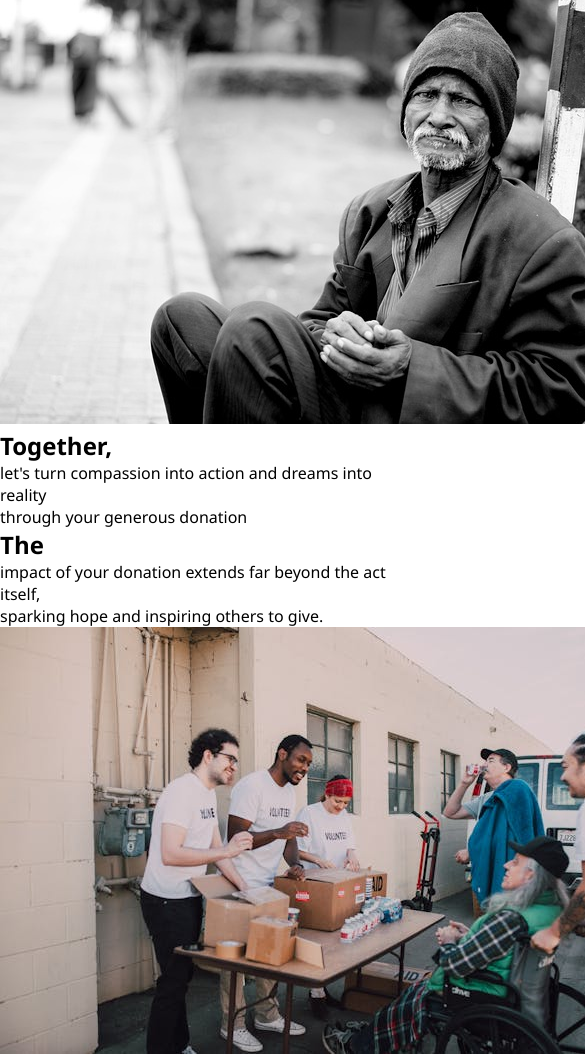
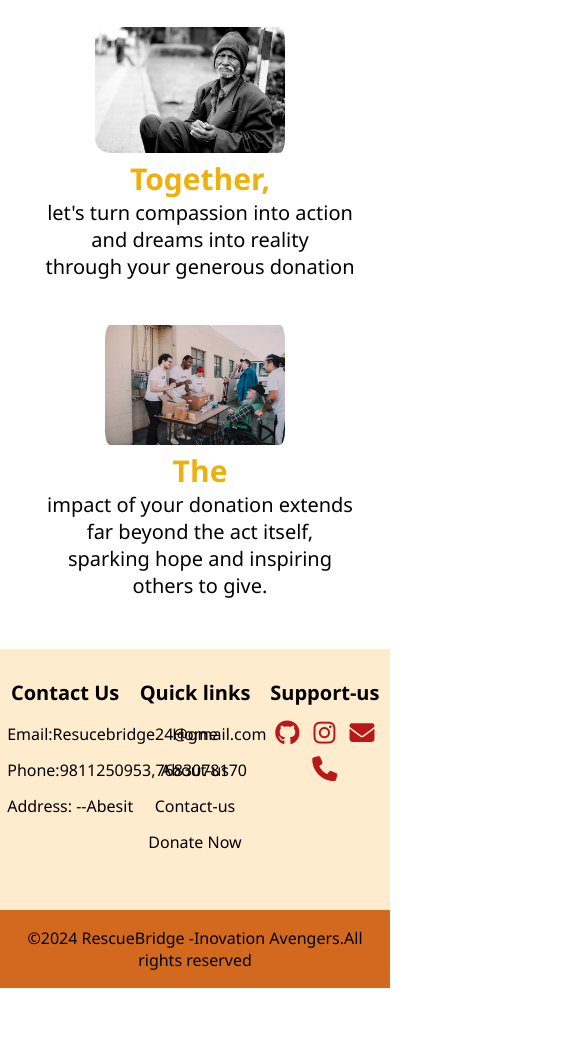
Before and after one commit to MRIGAANKSh/Resucebridge, a plain HTML site: page index.html in a window 390 px wide. Shown: the part 451-1505 px from the top of the page, 585 px wide, since content can reach past the window. After the commit the page ends 1439 px from the top, so only its background shows below. Drawn offline with Linux system fonts and the light colour scheme.

Commit message:
second commit

```diff
--- a/style.css
+++ b/style.css
@@ -5,6 +5,11 @@
   text-decoration: none;
   font-family: "Segoe UI", Tahoma, Geneva, Verdana, sans-serif;
   box-sizing: border-box;
+}
+body {
+  margin: 0;
+  padding: 0;
+  overflow-x: hidden;
 }
 header {
   width: 100%;
@@ -140,7 +145,7 @@ header {
 .box1 {
   background-image: url(113.jpg);
   width: 100vw;
-  height: 475px;
+  height: 525px;
   background-repeat: no-repeat;
   background-position: center;
   background-size: cover;
@@ -159,13 +164,12 @@ header {
   .box1 {
     height: 40vh;
   }
-  .btn1{
+  .btn1 {
     padding: 5px 15px;
   }
-  .btn2{
+  .btn2 {
     padding: 5px 15px;
   }
-
 }
 @media only screen and (max-width: 900px) {
   .content h1 {
@@ -190,7 +194,7 @@ header {
 .box2 div {
   color: white;
 }
-.btn3 a{
+.btn3 a {
   color: rgb(255, 255, 255);
   font-size: 15px;
   padding: 10px 25px;
@@ -199,17 +203,17 @@ header {
   margin: 0 5px;
   background-color: rgb(236, 177, 13);
 }
-.btn3 a:hover{
-  background-color:rgba(236, 176, 13, 0.74) ;
+.btn3 a:hover {
+  background-color: rgba(236, 176, 13, 0.74);
 }
-@media only screen and (max-width:621px){
-  .box2{
-    height:80px;
+@media only screen and (max-width: 621px) {
+  .box2 {
+    height: 80px;
   }
-  .mbox{
-    font-size:18px;
+  .mbox {
+    font-size: 18px;
   }
-  .btn3 a{
+  .btn3 a {
     color: rgb(255, 255, 255);
     font-size: 8px;
     padding: 10px 15px;
@@ -219,11 +223,11 @@ header {
     background-color: rgb(236, 177, 13);
   }
 }
-@media only screen and (max-width:724px){
-  .mbox{
-    font-size:15px;
+@media only screen and (max-width: 724px) {
+  .mbox {
+    font-size: 15px;
   }
-  .btn3 a{
+  .btn3 a {
     color: rgb(255, 254, 254);
     font-size: 12px;
     padding: 12px 20px;
@@ -232,16 +236,15 @@ header {
     margin: 0 5px;
     background-color: rgb(236, 177, 13);
   }
-
 }
-@media only screen and (max-width:563px){
-  .box2{
-    height:60px;
+@media only screen and (max-width: 563px) {
+  .box2 {
+    height: 60px;
   }
-  .mbox{
-    font-size:12px;
+  .mbox {
+    font-size: 12px;
   }
-  .btn3 a{
+  .btn3 a {
     color: rgb(255, 254, 254);
     font-size: 8px;
     padding: 10px 15px;
@@ -251,21 +254,19 @@ header {
     background-color: rgb(236, 177, 13);
   }
 }
-@media only screen and (max-width:400px){
-  .box2{
-    height:60px;
+@media only screen and (max-width: 400px) {
+  .box2 {
+    height: 60px;
   }
-  .mbox{
-    font-size:8px;
+  .mbox {
+    font-size: 8px;
   }
-  .btn3 a{
-
+  .btn3 a {
     font-size: 5px;
     padding: 7px 8px;
-
   }
-  .box1{
-    height:40vh;
+  .box1 {
+    height: 40vh;
   }
   .content h1 {
     font-size: 25px;
@@ -277,10 +278,233 @@ header {
   .box1 {
     height: 40vh;
   }
-  .btn1{
+  .btn1 {
     padding: 5px 15px;
   }
-  .btn2{
+  .btn2 {
     padding: 5px 15px;
   }
 }
+.container {
+  display: flex;
+  align-items: center;
+  justify-content: center;
+  margin: 15px auto;
+  padding-left: 30px;
+  padding-right: 30px;
+  padding-top: 15px;
+  padding-bottom: 15px;
+}
+.cnt {
+  display: flex;
+  align-items: center;
+  justify-content: space-between;
+}
+.img2 img {
+  max-width: 420px;
+  padding-right: 10px;
+  border-radius: 15px;
+}
+.text h2 {
+  font-size: 42px;
+  color: rgb(236, 177, 13);
+}
+.text p {
+  font-size: 26px;
+}
+.text {
+  padding-left: 10px;
+}
+
+@media only screen and (max-width: 768px) {
+  .cnt {
+    flex-direction: column;
+    text-align: center;
+  }
+  .img2 img {
+    width: 400px;
+  }
+  .text {
+    font-size: 30px;
+  }
+}
+@media only screen and (max-width: 568px) {
+  .cnt {
+    flex-direction: column;
+    text-align: center;
+  }
+  .img2 img {
+    width: 300px;
+  }
+  .text h2 {
+    font-size: 40px;
+  }
+  .text p {
+    font-size: 30px;
+  }
+}
+@media only screen and (max-width: 398px) {
+  .cnt {
+    flex-direction: column;
+    text-align: center;
+  }
+  .img2 img {
+    width: 200px;
+  }
+  .text h2 {
+    font-size: 30px;
+  }
+  .text p {
+    font-size: 20px;
+  }
+}
+.cnt2 {
+  display: flex;
+  align-items: center;
+  justify-content: space-between;
+  padding-bottom: 20px;
+}
+.img3 img {
+  max-width: 420px;
+  padding-right: 10px;
+  padding-left: 10px;
+  border-radius: 15px;
+}
+.text2 h2 {
+  font-size: 42px;
+  color: rgb(236, 177, 13);
+}
+.text2 p {
+  font-size: 26px;
+}
+.text2 {
+  padding-left: 10px;
+}
+@media only screen and (max-width: 768px) {
+  .cnt2 {
+    flex-direction: column-reverse;
+    text-align: center;
+  }
+  .img3 img {
+    width: 400px;
+  }
+  .text2 {
+    font-size: 30px;
+  }
+}
+@media only screen and (max-width: 568px) {
+  .cnt2 {
+    flex-direction: column-reverse;
+    text-align: center;
+  }
+  .img3 img {
+    width: 300px;
+  }
+  .text2 h2 {
+    font-size: 40px;
+  }
+  .text2 p {
+    font-size: 30px;
+  }
+}
+@media only screen and (max-width: 398px) {
+  .cnt2 {
+    flex-direction: column-reverse;
+    text-align: center;
+  }
+  .img3 img {
+    width: 200px;
+  }
+  .text2 h2 {
+    font-size: 30px;
+  }
+  .text2 p {
+    font-size: 20px;
+  }
+}
+footer {
+  background-color: blanchedalmond;
+  padding-top: 30px;
+}
+.container2 {
+  width: 100vw;
+  margin: auto;
+  display: flex;
+  justify-content: center;
+}
+.footercontent{
+  width: 33.3%;
+}
+.footercontent p {
+  width: 150px;
+  margin: auto;
+  padding: 7px;
+}
+.footercontent ul {
+  text-align: center;
+}
+footer h3 {
+  font-size: 20px;
+  margin-bottom: 10px;
+  text-align: center;
+}
+.list {
+  padding: 0;
+}
+.list li {
+  width: auto;
+  text-align: center;
+  list-style-type: none;
+  padding: 7px;
+  position: relative;
+}
+.list li::before {
+  content: "";
+  position: absolute;
+  transform: translate(-50%, -50%);
+  left: 50%;
+  top: 100%;
+  width: 0;
+  height: 2px;
+  background-color: rgb(255, 155, 33);
+  transition-duration: 1s;
+}
+.list li:hover::before {
+  width: 70px;
+}
+.social-icons{
+  text-align: center;
+  padding: 0;
+
+}
+.social-icons li{
+  display: inline-block;
+  text-align: center;
+  padding: 5px;
+
+}
+.social-icons i{
+  color: rgb(185, 24, 24);
+  font-size: 25px;
+
+}
+.footercontent a{
+  text-decoration: none;
+  color: black;
+
+}
+.footercontent a:hover{
+  color: coral;
+}
+.bottombar{
+  background-color: chocolate;
+  text-align: center;
+  padding:10px 0;
+  margin-top: 50px;
+}
+.bottombar p{
+  color: black;
+  margin: 0;
+  font-size: 16px;
+  padding: 7px;
+}
```
Also changed, not shown: README.md.
